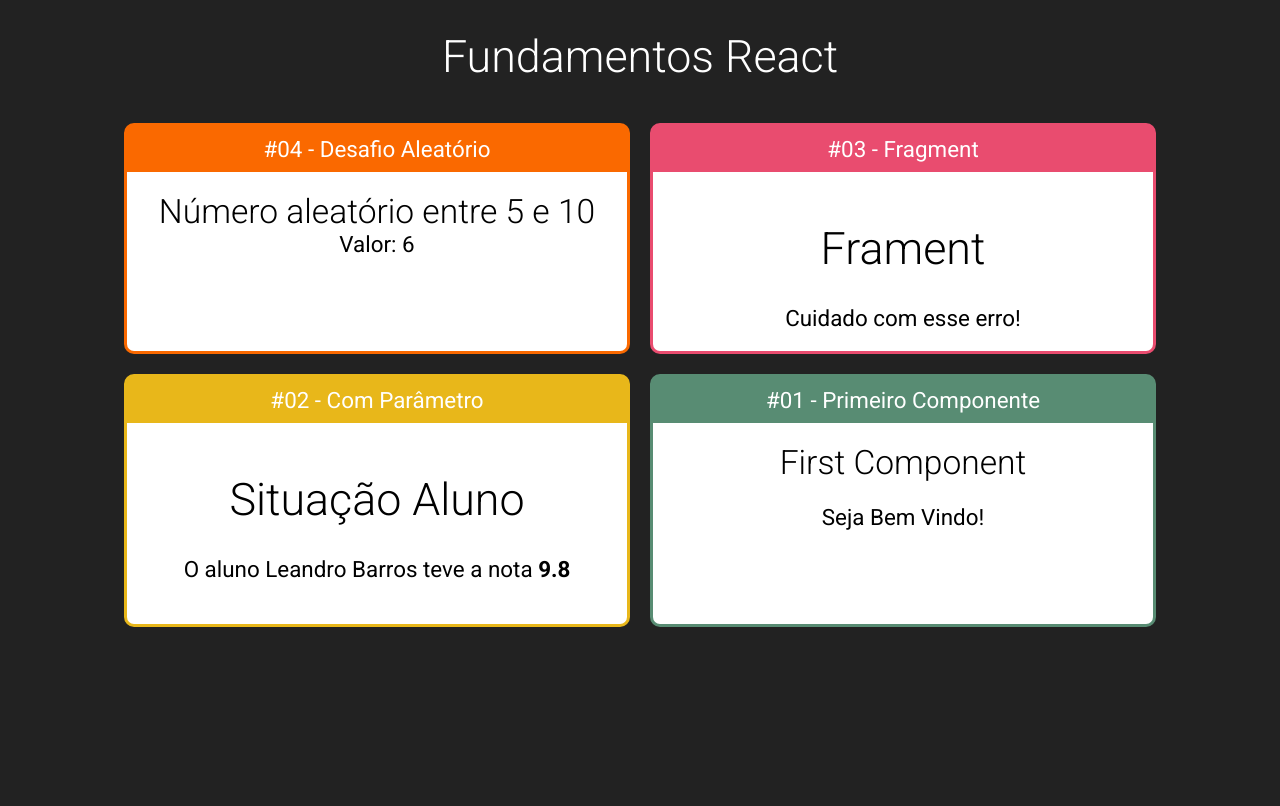
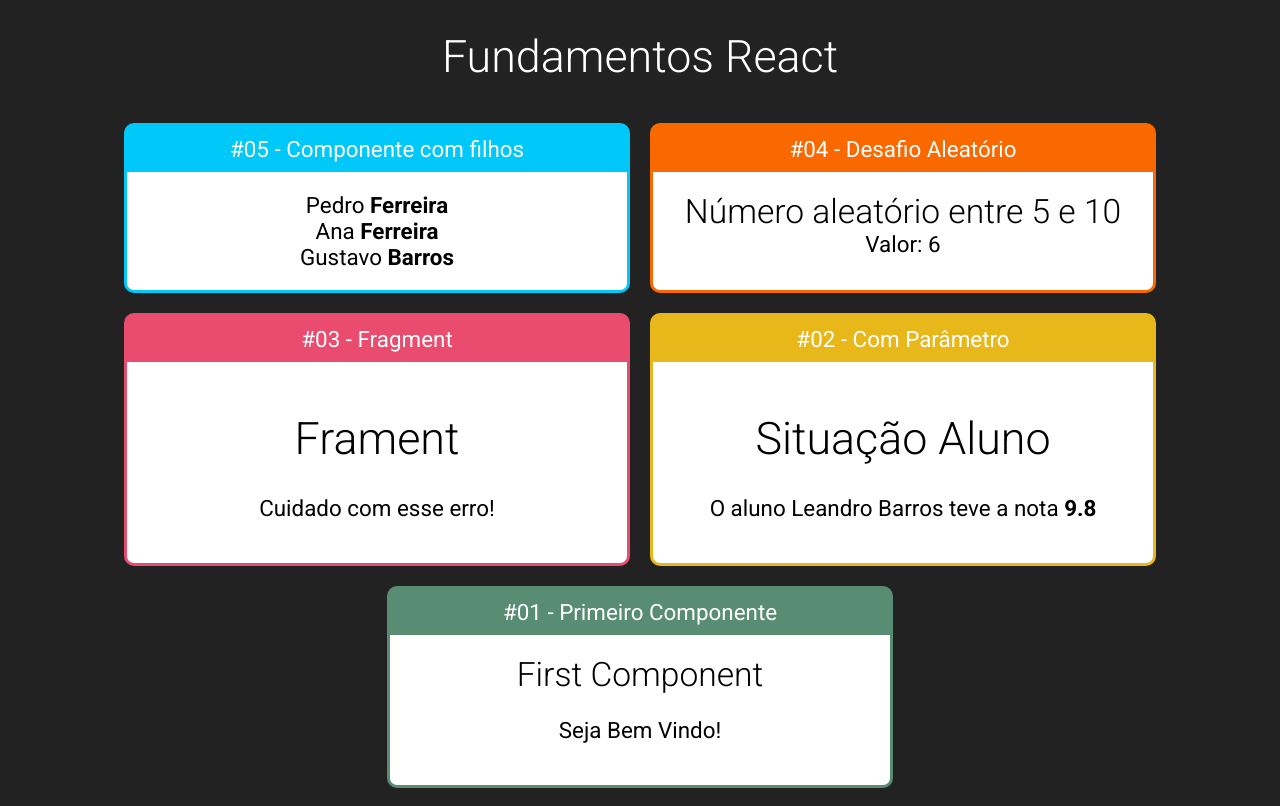
Before and after one commit to leandro-barros/fundamentals-react, a React (Create React App) app: page / in a window 1280 px wide. Built offline with nearby package versions, Linux system fonts and the light colour scheme.

Commit message:
Relationship  between components

```diff
--- a/src/App.jsx
+++ b/src/App.jsx
@@ -5,6 +5,7 @@
 import ComParam from "./components/basics/ComParam";
 import FirstComponent from "./components/basics/FirstComponent";
 import Fragment from "./components/basics/Fragment";
+import Familia from "./components/basics/Familia";
 
 import Radom from "./components/Radom";
 
@@ -17,6 +18,10 @@
             <h1>Fundamentos React</h1>
 
             <div className="cards">
+                <Card title="#05 - Componente com filhos" color="#00c8f8">
+                    <Familia sobrenome="Ferreira"/>
+                </Card>
+
                 <Card title="#04 - Desafio Aleatório" color="#FA6900">
                     <Radom
                         min={ 5 }
--- /dev/null
+++ b/src/components/basics/Familia.jsx
@@ -0,0 +1,11 @@
+import React  from 'react'
+
+import FamiliaMembro from './FamiliaMembro'
+
+export default props => {
+    return <div>
+        <FamiliaMembro nome="Pedro" sobrenome={ props.sobrenome }/>
+        <FamiliaMembro nome="Ana" { ...props }/>
+        <FamiliaMembro nome="Gustavo" sobrenome="Barros"/>
+    </div>
+}
--- /dev/null
+++ b/src/components/basics/FamiliaMembro.jsx
@@ -0,0 +1,5 @@
+import React from 'react';
+
+export default props => {
+    return <div>{ props.nome } <strong>{ props.sobrenome }</strong></div>
+}
```
